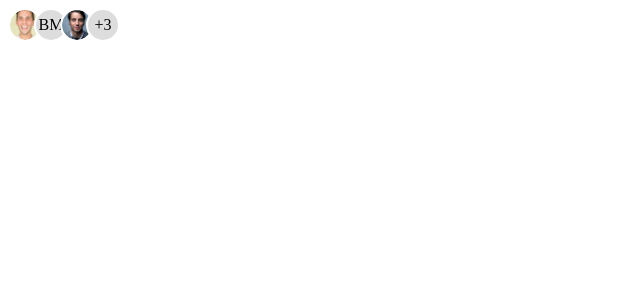
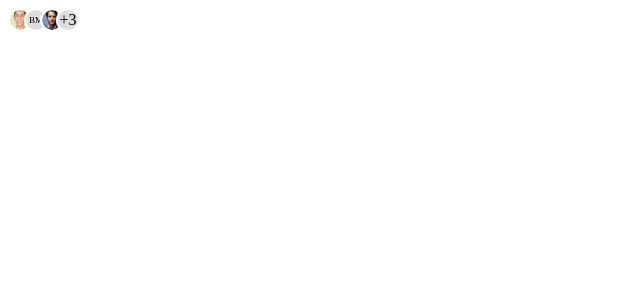
Before and after one commit to chimemoo/virtualspirit-react-js-dev-test, a React (Vite) app: page / in a window 1280 px wide. Shown: the top 300 px of the page, without its empty margins (0-640 px from the left). Built offline with nearby package versions, Linux system fonts and the light colour scheme.

Commit message:
feat: adjust avatar text placeholder by it size

```diff
--- a/src/App.tsx
+++ b/src/App.tsx
@@ -4,7 +4,7 @@ import AvatarGroup from './components/AvatarGroup';
 function App() {
   return (
     <div className="App">
-      <AvatarGroup maxLength={3} size="sm" />
+      <AvatarGroup maxLength={3} size="xs" />
     </div>
   )
 }
--- a/src/components/Avatar/index.tsx
+++ b/src/components/Avatar/index.tsx
@@ -16,7 +16,7 @@ function Avatar({
 }: AvatarProps) {
   if (!url) {
     return (
-      <div className={`avatar text ${size}`}>
+      <div className={`avatar placeholder ${size}`}>
         <span>{getFirstTwoChars(name)}</span>
       </div>
     )
--- a/src/components/Avatar/style.css
+++ b/src/components/Avatar/style.css
@@ -7,14 +7,11 @@
   background-color: #fff;
 }
 
+/* Avatar Image Style */
 .avatar img {
   border-radius: 50%;
   width: inherit;
   height: inherit;
-}
-
-.avatar.text {
-  background-color: #ddd;
 }
 
 .avatar.xs {
@@ -36,3 +33,24 @@
   width: 50px;
   height: 50px;
 }
+
+/* Avatar Placeholder Span Style */
+.avatar.placeholder {
+  background-color: #ddd;
+}
+
+.avatar.placeholder.xs span {
+  font-size: 9px;
+}
+
+.avatar.placeholder.sm span {
+  font-size: 11px;
+}
+
+.avatar.placeholder.md span {
+  font-size: 12px;
+}
+
+.avatar.placeholder.lg span {
+  font-size: 14px;
+}
```
